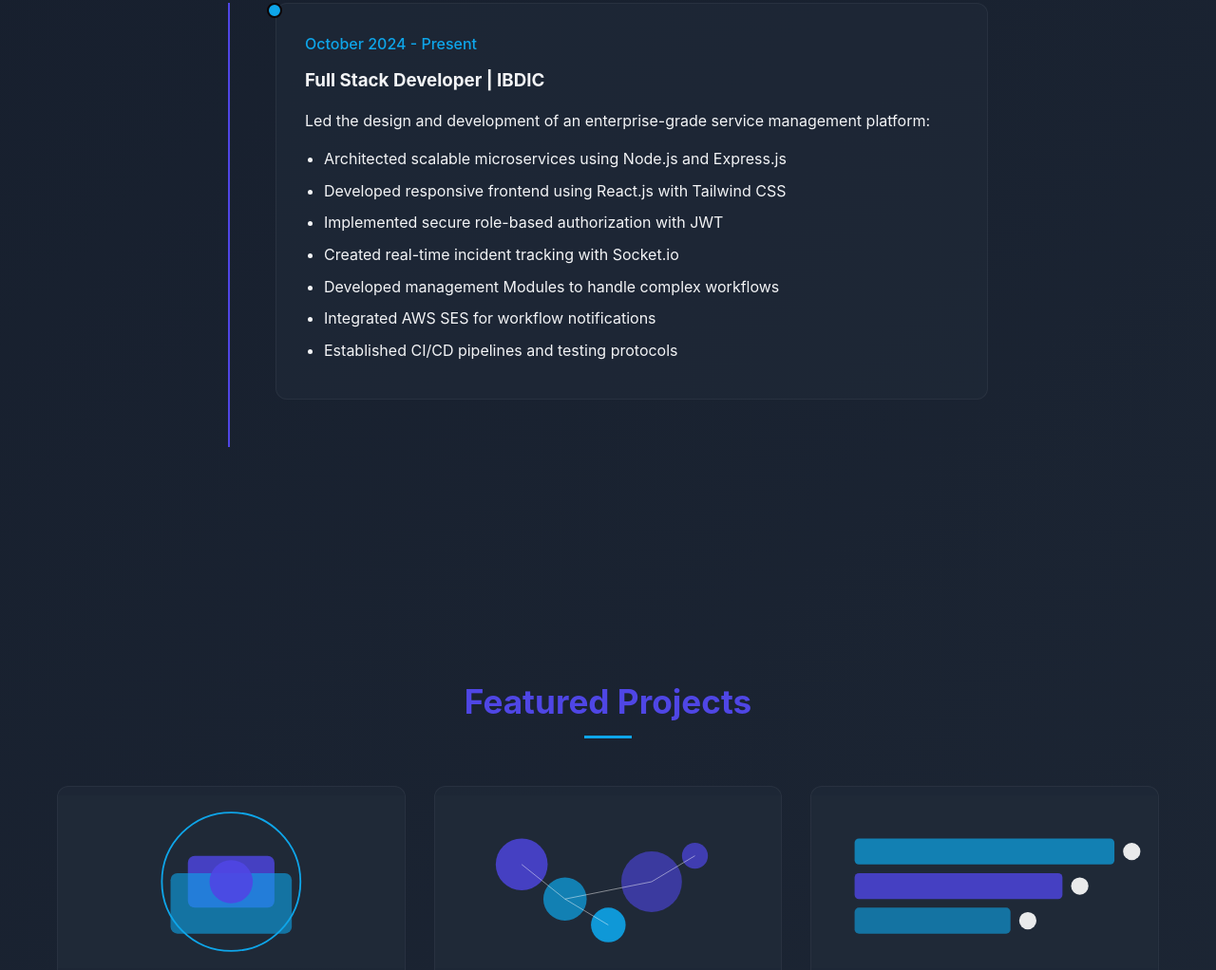
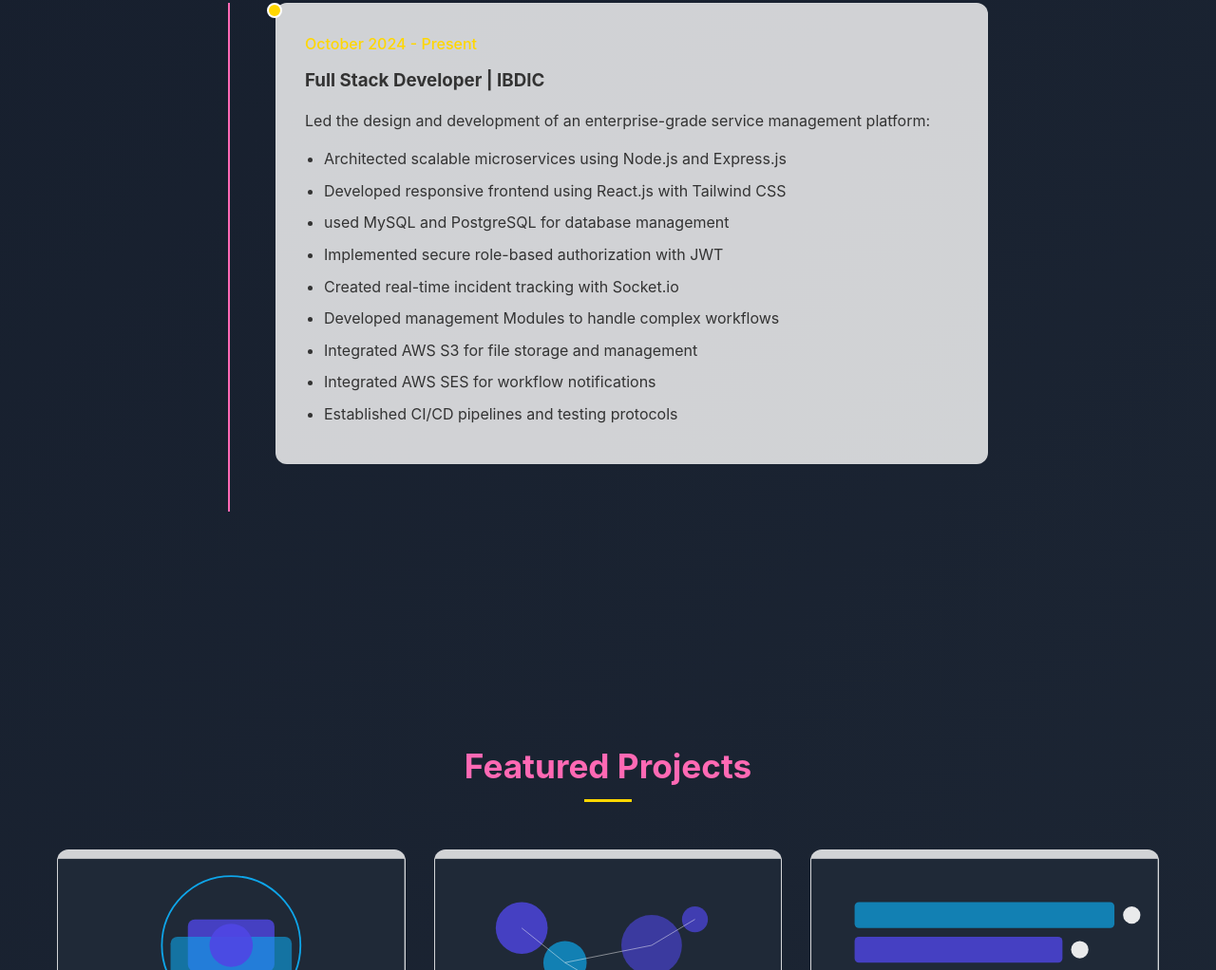
Before and after one commit to Niteshmandal19/Portfolio_nitesh, a plain HTML site: page index.html in a window 1280 px wide. Shown: the part 3250-4272 px from the top of the page at 95% size. Drawn offline with Linux system fonts and the light colour scheme.

Commit message:
{commit_message}

```diff
--- a/index.html
+++ b/index.html
@@ -9,15 +9,16 @@
     <style>
         /* Updated Color Palette - Enhanced Dark Theme */
         :root {
-            --primary-color: #4f46e5;    /* Deeper indigo */
-            --secondary-color: #9ca3af;   /* Softer gray */
-            --background-color: #0c0505;  /* Darker background */
-            --dark-bg: #162e4f;          /* Slightly lighter dark section */
-            --text-color: #f3f4f6;       /* Softer white */
-            --card-bg: rgba(31, 41, 55, 0.8); /* More opaque cards */
-            --accent-color: #0ea5e9;     /* Vibrant cyan */
+            --primary-color: #ff69b4;    /* Bright pink */
+            --secondary-color: #ffb347;   /* Vibrant orange */
+            --background-color: #ffffff;  /* Pure white */
+            --dark-bg: #fafafa;          /* Lighter gray */
+            --text-color: #333333;       /* Softer black */
+            --card-bg: rgba(255, 255, 255, 0.8); /* More opaque cards */
+            --accent-color: #ffd700;     /* Bright yellow */
             --transition: all 0.3s ease-in-out;
         }
+
 
         * {
             margin: 0;
@@ -775,9 +776,11 @@
                             <ul style="margin-left: 20px; margin-top: 15px;">
                                 <li>Architected scalable microservices using Node.js and Express.js</li>
                                 <li>Developed responsive frontend using React.js with Tailwind CSS</li>
+                                <li>used MySQL and PostgreSQL for database management</li>
                                 <li>Implemented secure role-based authorization with JWT</li>
                                 <li>Created real-time incident tracking with Socket.io</li>
                                 <li>Developed management Modules to handle complex workflows</li>
+                                <li>Integrated AWS S3 for file storage and management</li>
                                 <li>Integrated AWS SES for workflow notifications</li>
                                 <li>Established CI/CD pipelines and testing protocols</li>
                             </ul>
```
